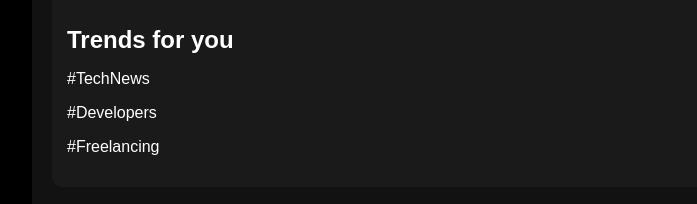
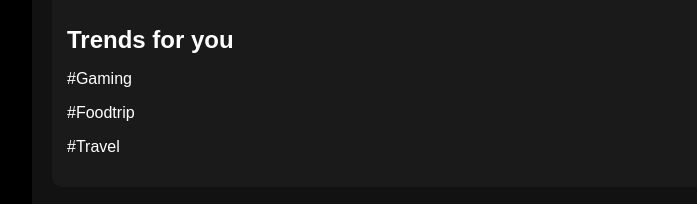
Before and after one commit to Maricar-Mangulabnan/X-Clone, a website: page pages/commu.html in a window 1280 px wide. Shown: the part 1154-1358 px from the top of the page, without its empty margins (180-877 px from the left). Drawn offline with Linux system fonts and the light colour scheme.

Commit message:
"section update"

```diff
--- a/pages/commu.html
+++ b/pages/commu.html
@@ -116,9 +116,9 @@
 
         <div class="trends-section">
             <h2>Trends for you</h2>
-            <p>#TechNews</p>
-            <p>#Developers</p>
-            <p>#Freelancing</p>
+            <p>#Gaming</p>
+            <p>#Foodtrip<p>
+            <p>#Travel</p>
         </div>
     </div>
 </body>
```
